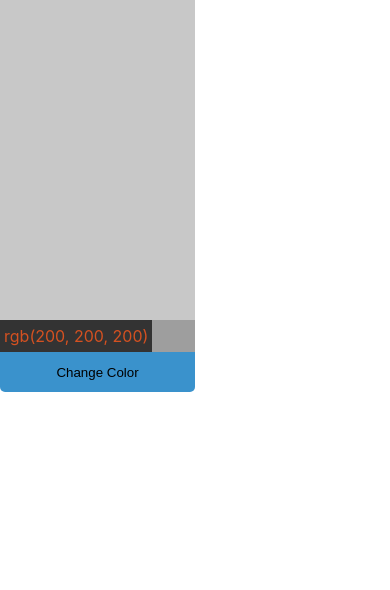
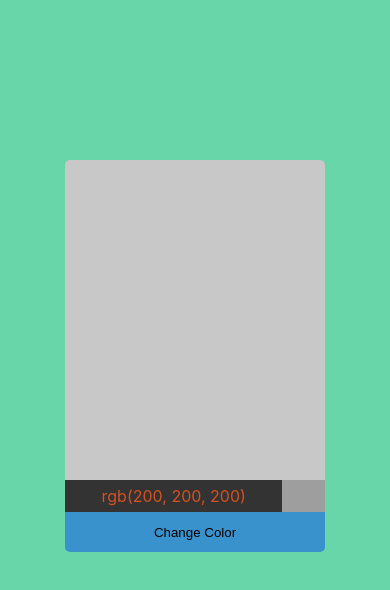
Before and after one commit to turkaytunc/random-color-generator, a React (Create React App) app: page / in a window 390 px wide. Shown: the top 590 px of the page. Built offline with nearby package versions, Linux system fonts and the light colour scheme; grey boxes are pictures that could not be loaded.

Commit message:
add mobile media query

```diff
--- a/src/App.css
+++ /dev/null
@@ -1,38 +0,0 @@
-.App {
-  text-align: center;
-}
-
-.App-logo {
-  height: 40vmin;
-  pointer-events: none;
-}
-
-@media (prefers-reduced-motion: no-preference) {
-  .App-logo {
-    animation: App-logo-spin infinite 20s linear;
-  }
-}
-
-.App-header {
-  background-color: #282c34;
-  min-height: 100vh;
-  display: flex;
-  flex-direction: column;
-  align-items: center;
-  justify-content: center;
-  font-size: calc(10px + 2vmin);
-  color: white;
-}
-
-.App-link {
-  color: #61dafb;
-}
-
-@keyframes App-logo-spin {
-  from {
-    transform: rotate(0deg);
-  }
-  to {
-    transform: rotate(360deg);
-  }
-}
--- a/src/App.js
+++ b/src/App.js
@@ -1,11 +1,13 @@
 import React from 'react';
-import './App.css';
-import { RandomColor } from './components/RandomColor';
+import './App.scss';
+import { RandomColorCard } from './components/RandomColorCard';
 
 function App() {
   return (
-    <div style={{ width: '50%', justifyContent: 'center' }}>
-      <RandomColor></RandomColor>
+    <div className="app">
+      <div className="app-card-wrapper">
+        <RandomColorCard></RandomColorCard>
+      </div>
     </div>
   );
 }
--- /dev/null
+++ b/src/App.scss
@@ -0,0 +1,18 @@
+.app {
+  display: grid;
+  grid-template-columns: 2fr 1fr 2fr;
+  justify-content: center;
+  padding-top: 10em;
+}
+
+.app-card-wrapper {
+  grid-column: 2;
+}
+
+@media only screen and (max-width: 768px) {
+  .app {
+    grid-template-columns: 1fr 4fr 1fr;
+    justify-content: center;
+    padding-top: 10em;
+  }
+}
--- a/src/components/RandomColor.js
+++ b/src/components/RandomColorCard.js
@@ -1,9 +1,9 @@
-import React, { useState, useRef } from 'react';
+import React, { useState } from 'react';
 import { generateNumber } from '../util/generate-number';
 import './random-color.scss';
 import { CopyToClipboard } from 'react-copy-to-clipboard';
 
-export const RandomColor = () => {
+export const RandomColorCard = () => {
   const [colorValue, setColorValue] = useState({
     red: 200,
     green: 200,
@@ -26,7 +26,14 @@ export const RandomColor = () => {
   const color = `rgb(${colorValue.red}, ${colorValue.green}, ${colorValue.blue})`;
   return (
     <div className="card-wrapper">
-      <div style={{ background: color, height: '20em' }}></div>
+      <div
+        style={{
+          background: color,
+          height: '20em',
+          borderTopLeftRadius: '5px',
+          borderTopRightRadius: '5px',
+        }}
+      ></div>
       <div className="copy-color">
         <p className="color-code">{color}</p>
 
--- a/src/index.css
+++ b/src/index.css
@@ -10,6 +10,7 @@ body {
     sans-serif;
   -webkit-font-smoothing: antialiased;
   -moz-osx-font-smoothing: grayscale;
+  background: rgb(104, 214, 168);
 }
 
 code {
```
